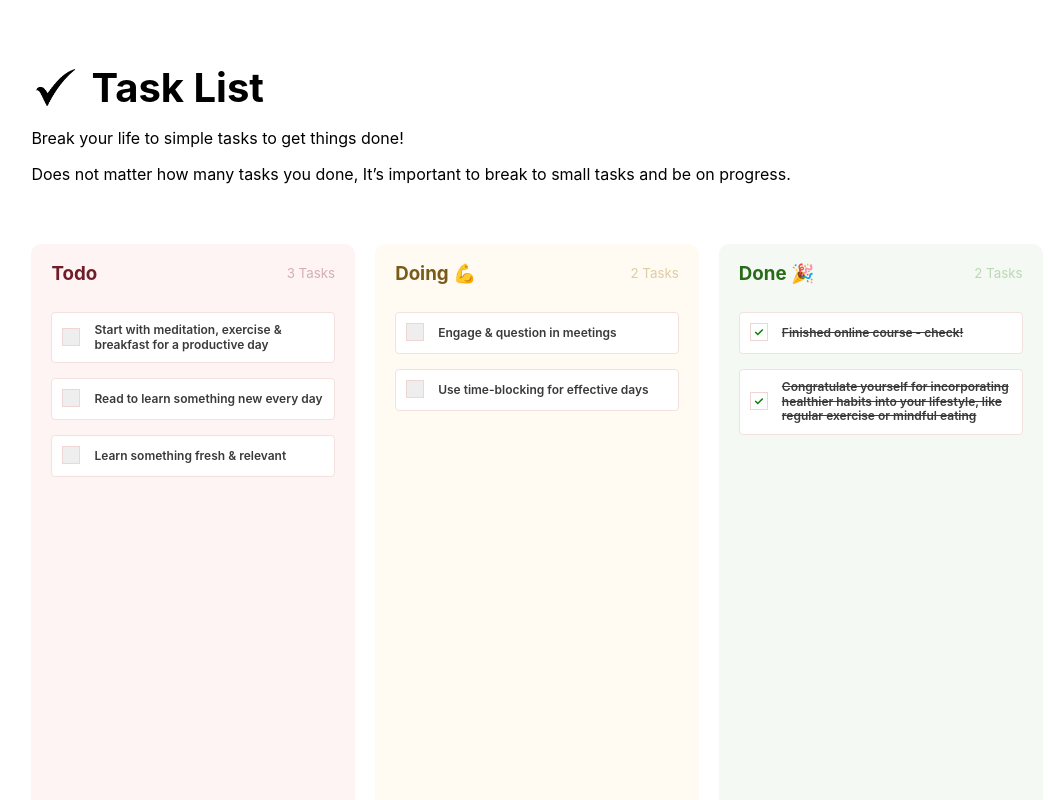
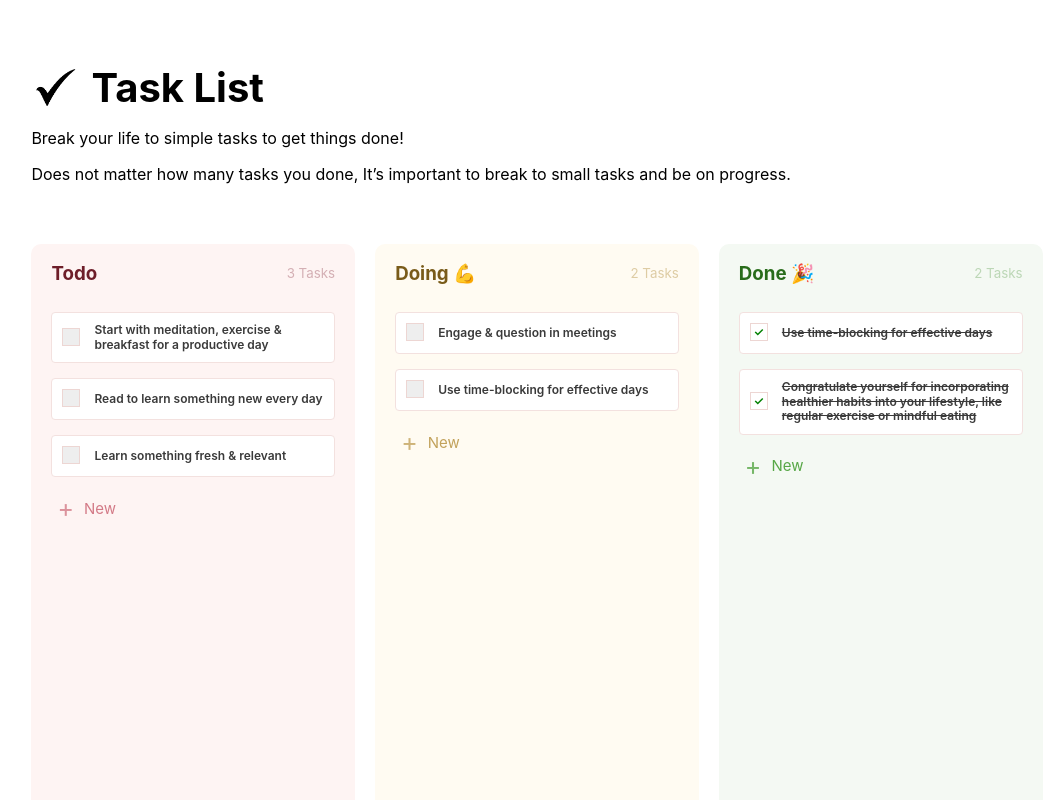
Before and after one commit to ssadeghh/betterStudio-taskProject, a React app: page / in a window 1280 px wide. Shown: the top 800 px of the page, without its empty margins (103-1157 px from the left). Built offline with nearby package versions, Linux system fonts and the light colour scheme.

Commit message:
pre-save data in localstorage and create button cmp

```diff
--- a/src/components/Body.js
+++ b/src/components/Body.js
@@ -1,38 +1,75 @@
-import React from 'react'
+import React, { useEffect, useState } from 'react'
 import TodoContainer from './TodoContainer'
 import Task from './Task'
 
 export default function Body() {
+    const [todos, setTodos] = useState([]);
+    const [hasInitialData, setHasInitialData] = useState(false);
+
+    useEffect(() => {
+        const storedHasInitialData = localStorage.getItem("hasInitialData");
+
+        if (storedHasInitialData) {
+            setHasInitialData(true);
+            const storeTodos = localStorage.getItem("todos");
+            if (storeTodos) {
+                setTodos(JSON.parse(storeTodos));
+            }
+        }
+    }, []);
+
+    useEffect(() => {
+        if (!hasInitialData) {
+            // Pre-save initial information
+            const preSavedData = {
+                todo: [
+                    { title: 'Start with meditation, exercise & breakfast for a productive day', check: 0 },
+                    { title: 'Read to learn something new every day', check: 0 },
+                    { title: 'Learn something fresh & relevant', check: 0 }
+                ],
+                doing: [
+                    { title: 'Engage & question in meetings', check: 0 },
+                    { title: 'Use time-blocking for effective days', check: 0 }
+                ],
+                done: [
+                    { title: 'Use time-blocking for effective days', check: 1 },
+                    { title: 'Congratulate yourself for incorporating healthier habits into your lifestyle, like regular exercise or mindful eating', check: 1 }
+                ]
+            };
+
+            localStorage.setItem("todos", JSON.stringify(preSavedData));
+            localStorage.setItem("hasInitialData", true);
+            setTodos(preSavedData);
+            setHasInitialData(true);
+        }
+    }, [hasInitialData]);
+
+    // const saveDataToLocalStorage = () => {
+    //     // Save data to localStorage
+    //     const dataToSave = { todo: ['another one'] };
+    //     localStorage.setItem("todos", JSON.stringify(dataToSave));
+    //     setTodos(dataToSave); // Update state
+    // };
+
     return (
         <div className="body">
             <TodoContainer
                 className="todo"
                 title="Todo"
                 tasksNum="3"
-                tasksTitle={[
-                    'Start with meditation, exercise & breakfast for a productive day',
-                    'Read to learn something new every day',
-                    'Learn something fresh & relevant',
-                ]}
+                requirementTasks={todos.todo}
             />
             <TodoContainer
                 className="doing"
                 title="Doing 💪"
                 tasksNum="2"
-                tasksTitle={[
-                    'Engage & question in meetings',
-                    'Use time-blocking for effective days',
-                ]}
+                requirementTasks={todos.doing}
             />
             <TodoContainer
                 className="done"
                 title="Done 🎉"
                 tasksNum="2"
-                tasksTitle={[
-                    'Finished online course - check!',
-                    'Congratulate yourself for incorporating healthier habits into your lifestyle, like regular exercise or mindful eating',
-                ]}
-                check="true"
+                requirementTasks={todos.done}
             />
         </div>
     )
--- /dev/null
+++ b/src/components/Button.js
@@ -0,0 +1,18 @@
+import React from 'react';
+
+export default function Button({ type }) {
+    const buttonText = type === 'add' ? '+' : 'x';
+
+    return (
+        <button className={`${type}`}>
+            {type === 'add' ? (
+                <span className="icon-button">
+                    {buttonText}
+                </span>
+            ) : (
+                buttonText
+            )}
+            {type === 'add' ? ' New' : ''}
+        </button>
+    );
+}
--- a/src/components/TodoContainer.js
+++ b/src/components/TodoContainer.js
@@ -1,27 +1,30 @@
 import React from 'react'
 import Task from './Task'
+import Button from './Button';
 
 export default function TodoContainer({
     className,
     title,
     tasksNum,
-    tasksTitle,
+    requirementTasks,
     check,
 }) {
-    const tasks = tasksTitle
+    const tasks = requirementTasks || [];
 
     return (
         <div className={`${className} todo-container`}>
             <div className="todo-header">
                 <h3>{title}</h3>
-                <small>{tasksNum} Tasks</small>
+                <small>{tasks.length} Tasks</small>
             </div>
 
             {tasks.map((task, index) => (
-                <div className="tasks">
-                    <Task key={index} context={task} check={check} />
+                <div className="tasks" key={index}>
+                    <Task context={task.title} check={task.check} />
+                    <Button type='delete' />
                 </div>
             ))}
+            <Button type='add' />
         </div>
     )
 }
--- a/styles/index.css
+++ b/styles/index.css
@@ -23,12 +23,71 @@
 }
 
 /* body styles */
+
 .body {
     margin-top: 60px;
     width: 100%;
     height: 100%;
     display: flex;
     gap: 20px;
+
+    .todo {
+        background-color: #fef4f3;
+
+        .todo-header h3 {
+            color: #6e1e29;
+        }
+        .todo-header small {
+            color: #d4afb4;
+        }
+
+        .add {
+            color: #d37a87;
+        }
+
+        .delete {
+            color: #f4c5cb;
+        }
+    }
+
+    .doing {
+        background-color: #fffbf2;
+
+        .todo-header h3 {
+            color: #795b19;
+        }
+
+        .todo-header small {
+            color: #decca4;
+        }
+
+        .add {
+            color: #c2a25b;
+        }
+
+        .delete {
+            color: #e1cfa7;
+        }
+    }
+
+    .done {
+        background-color: #f4f9f3;
+
+        .todo-header h3 {
+            color: #286c1a;
+        }
+
+        .todo-header small {
+            color: #bcd7b6;
+        }
+        .add {
+            color: #57a746;
+        }
+
+        .delete {
+            color: #c8e4c2;
+        }
+    }
 }
 
 .body .todo-container {
@@ -36,6 +95,29 @@
     flex: 1;
     height: 100vh;
     padding: 20px 20px 30px 20px;
+
+    .add {
+        background-color: transparent;
+        border: none;
+        cursor: pointer;
+        display: flex;
+        align-items: center;
+        font-size: 15px;
+        .icon-button {
+            opacity: 0.8;
+            margin-right: 10px;
+            font-size: 25px;
+        }
+    }
+
+    .delete {
+        background-color: transparent;
+        border: none;
+        font-size: 16px;
+        align-items: center;
+        display: none;
+        cursor: pointer;
+    }
 }
 
 .todo-header {
@@ -46,42 +128,6 @@
     margin-bottom: 30px;
 }
 
-.body .todo {
-    background-color: #fef4f3;
-}
-
-.body .todo h3 {
-    color: #6e1e29;
-}
-
-.body .todo small {
-    color: #d4afb4;
-}
-
-.body .doing {
-    background-color: #fffbf2;
-}
-
-.body .doing h3 {
-    color: #795b19;
-}
-
-.body .doing small {
-    color: #decca4;
-}
-
-.body .done {
-    background-color: #f4f9f3;
-}
-
-.body .done h3 {
-    color: #286c1a;
-}
-
-.body .done small {
-    color: #bcd7b6;
-}
-
 /* task styles */
 
 .todo-container .tasks {
@@ -90,6 +136,14 @@
     border-radius: 4px;
     border: 1px solid #f3e1df;
     padding: 10px;
+    display: flex;
+    justify-content: space-between;
+
+    &:hover {
+        .delete {
+            display: block;
+        }
+    }
 }
 
 .task {
```
